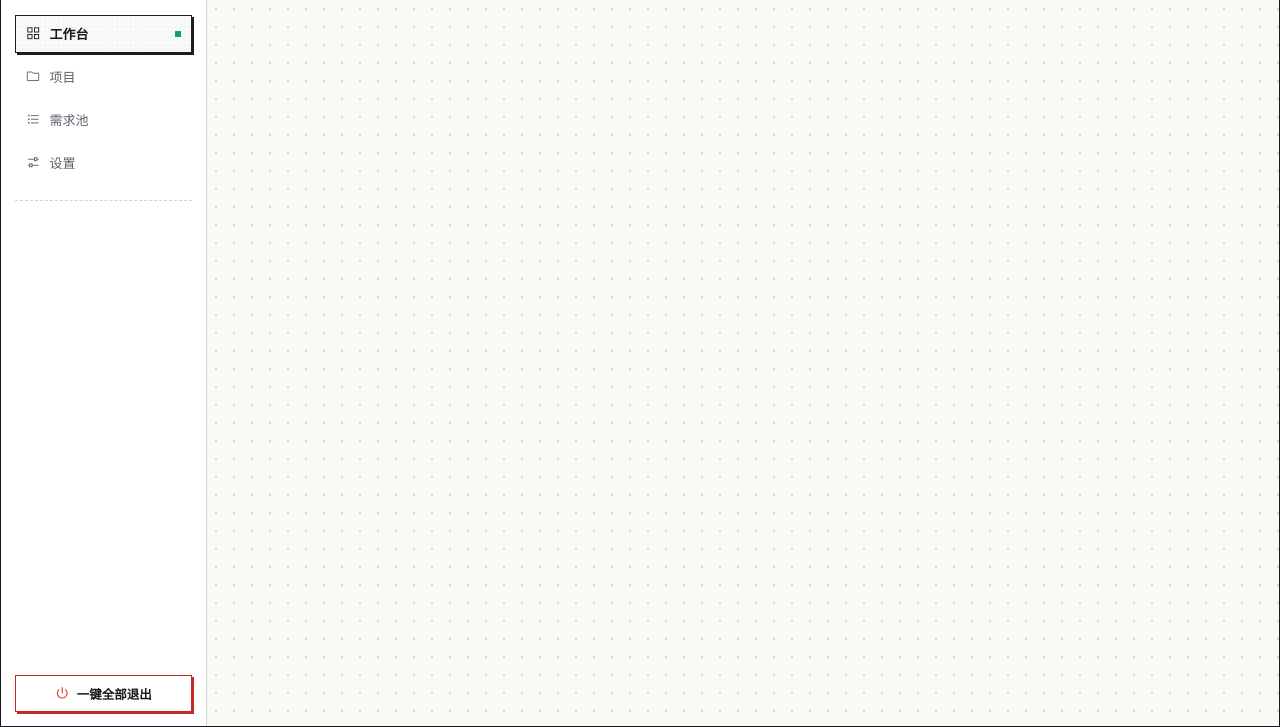
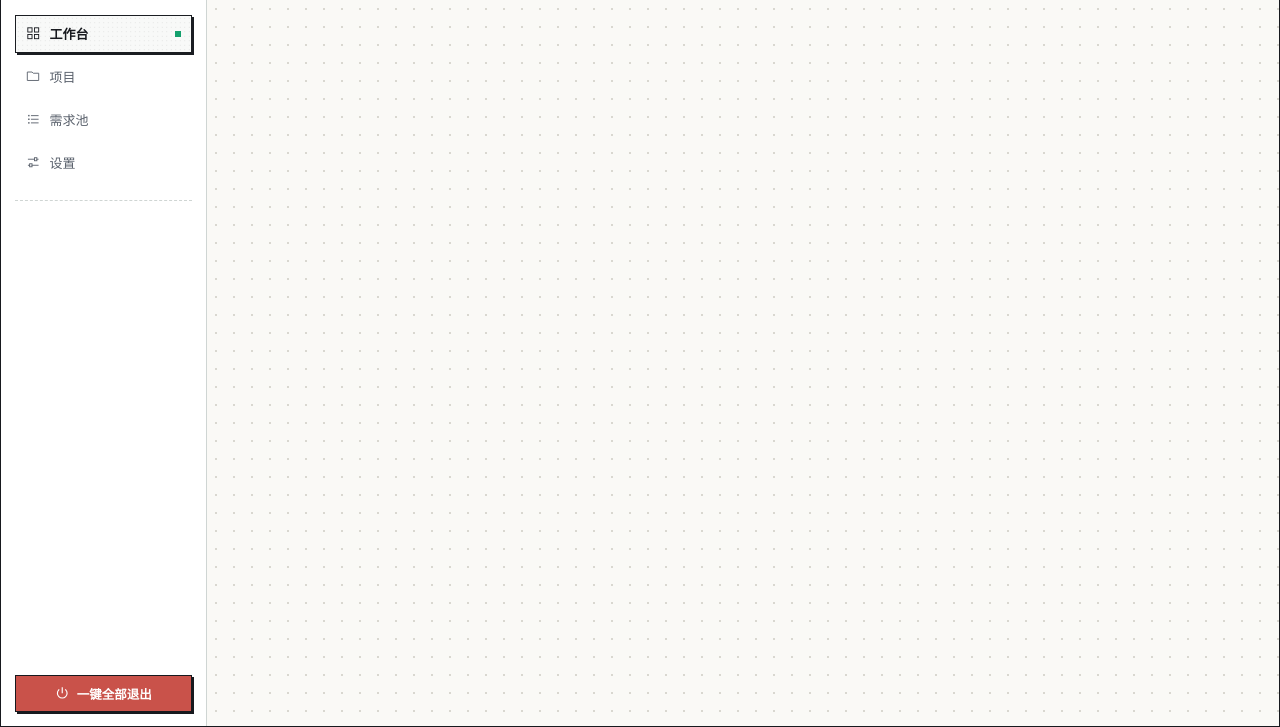
Before and after one commit to zulpkar97-max/ai-hub, a plain HTML site: page 页面代码/index.html in a window 1280 px wide. Shown: the part 73-800 px from the top of the page. Drawn offline with Linux system fonts and the light colour scheme.

Commit message:
调整侧栏一键全部退出按钮为低饱和朱砂红印章风

```diff
--- a/页面代码/界面样式.css
+++ b/页面代码/界面样式.css
@@ -363,12 +363,12 @@ kbd {
   flex-shrink: 0;
 }
 
-/* High-Contrast Bottom Exit Button — Crisp White + Jet-Black Text + Vivid Crimson Signal */
+/* High-Contrast Bottom Exit Button — Muted Vermilion Hanko Stamp Default, Deep Brick Hover */
 .sidebar-exit-btn {
-  background: var(--white);
-  border: 1.5px solid var(--danger);
-  box-shadow: 2px 2px 0 var(--danger);
-  color: var(--ink);
+  background: #C9524A;
+  border: 1.5px solid var(--ink);
+  box-shadow: 2px 2px 0 var(--ink);
+  color: var(--white);
   padding: 8px 10px;
   font-size: 12.5px;
   font-weight: 650;
@@ -376,23 +376,18 @@ kbd {
   align-items: center;
   justify-content: center;
   gap: 7px;
-  transition: border-color 100ms ease, color 100ms ease, background-color 100ms ease, box-shadow 100ms ease, transform var(--motion-press) ease;
+  transition: background-color 100ms ease, transform var(--motion-press) ease;
 }
 
 .sidebar-exit-btn .ic {
-  color: var(--danger-fill);
+  color: var(--white);
   stroke-width: 1.9;
-  transition: color 100ms ease;
 }
 
 .sidebar-exit-btn:hover {
-  background: var(--danger);
+  background: #B92620;
   border-color: var(--ink);
   box-shadow: 2px 2px 0 var(--ink);
-  color: var(--white);
-}
-
-.sidebar-exit-btn:hover .ic {
   color: var(--white);
 }
 
```
